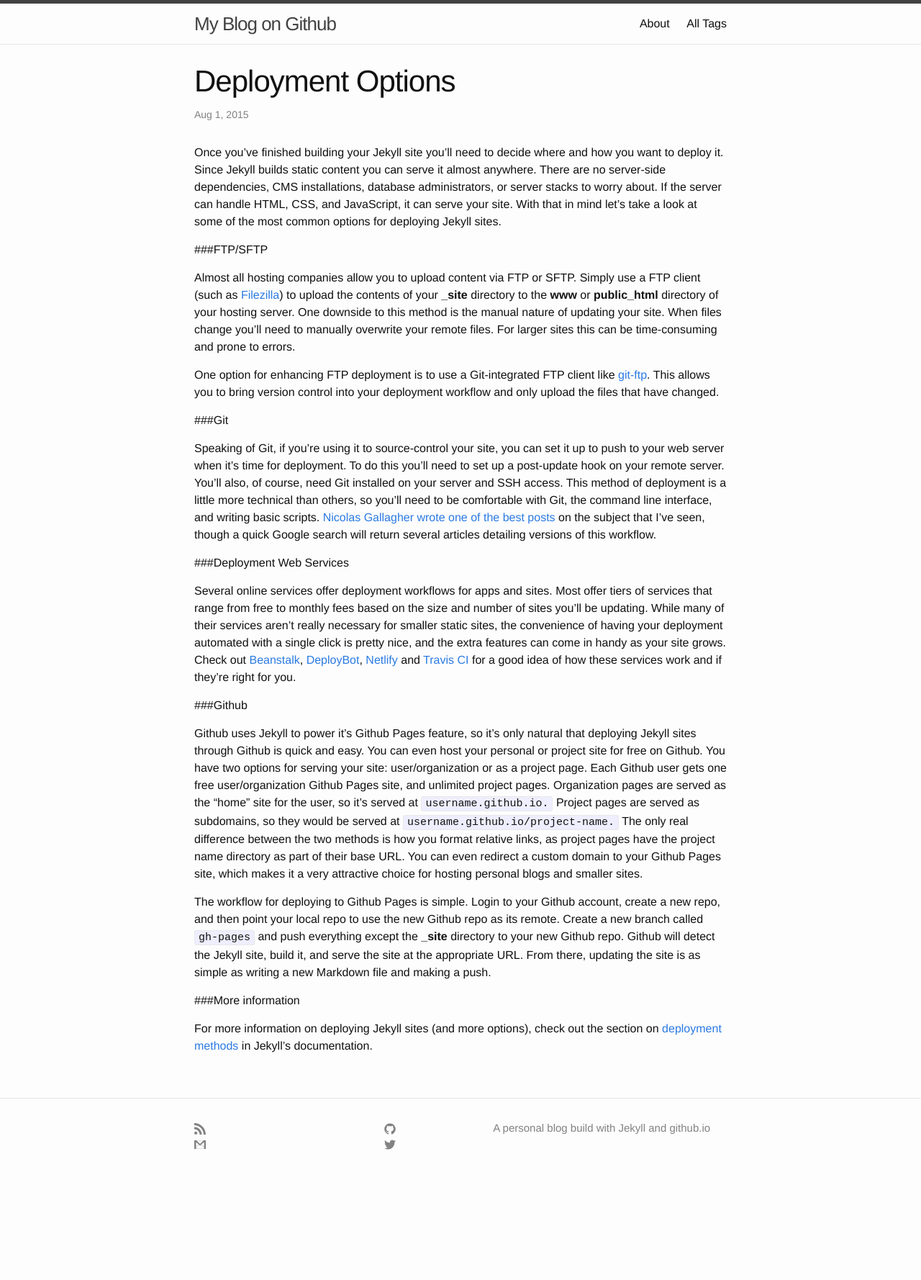
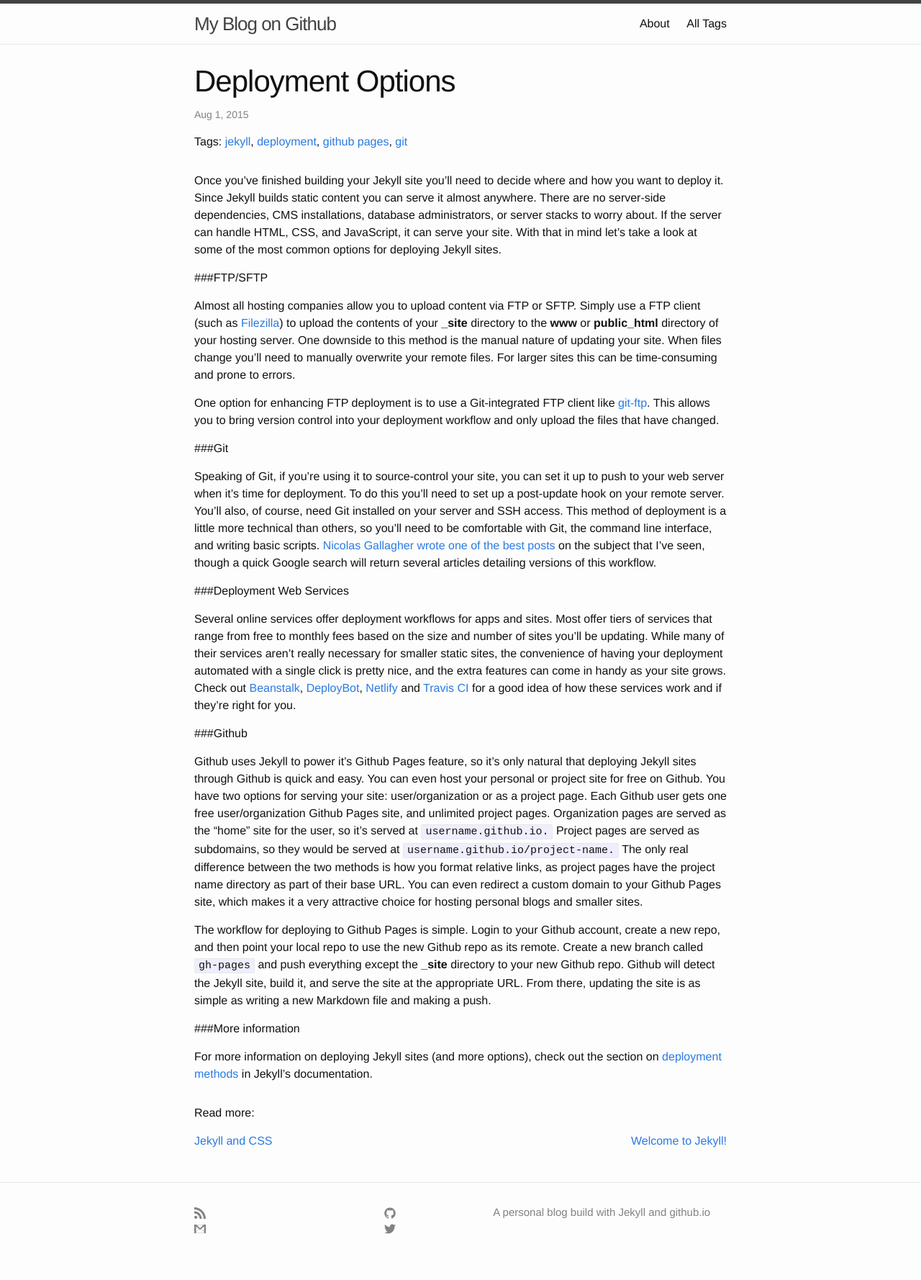
Before and after one commit to nickyfoto/Blog, a Jekyll site: the page built from _posts/2015-08-12-deployment-options.md, in a window 1280 px wide. Shown: the whole page at 72% size. Built offline with Jekyll 4.4.1, drawn with Linux system fonts in a browser that asks for light colours; before the commit the page ends 1661 px from its top, so only the background shows below that.

Commit message:
add read more on post

```diff
--- a/_layouts/post.html
+++ b/_layouts/post.html
@@ -6,10 +6,29 @@
   <header class="post-header">
     <h1 class="post-title" itemprop="name headline">{{ page.title }}</h1>
     <p class="post-meta"><time datetime="{{ page.date | date_to_xmlschema }}" itemprop="datePublished">{{ page.date | date: "%b %-d, %Y" }}</time>{% if page.author %} • <span itemprop="author" itemscope itemtype="http://schema.org/Person"><span itemprop="name">{{ page.author }}</span></span>{% endif %}</p>
+    <p>Tags: {% for tag in page.tags %}<a href="{{ site.baseurl }}/tags/index.html#{{ tag | cgi_escape }}" title="Pages tagged {{ tag }}" rel="tag">{{ tag }}</a>{% unless forloop.last %}, {% endunless %}{% endfor %}</p>
   </header>
 
   <div class="post-content" itemprop="articleBody">
     {{ content }}
   </div>
+  <section class="post-links">
+    <p>Read more:</p>
+  {% if page.previous.url %}
+    <p class="prevLink"><a class="previous" href="{{ site.baseurl }}{{page.previous.url}}">{{page.previous.title}}</a></p>
+  {% endif %}
+  {% if page.next.url %}
+    <p class="nextLink"><a class="next" href="{{ site.baseurl }}{{page.next.url}}">{{page.next.title}}</a></p>
+  {% endif %}
+    </section>
 
 </article>
+
+<style type="text/css">
+.prevLink {
+    float: left;
+}
+.nextLink {
+    float: right;
+
+</style>
```
